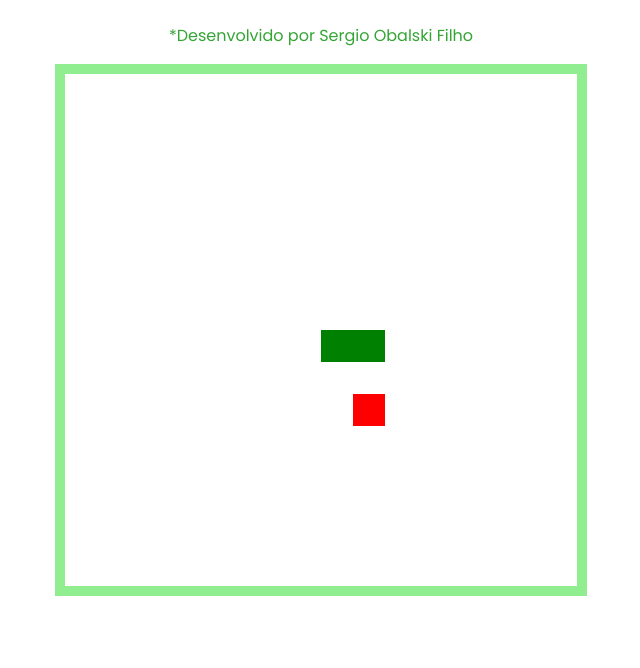
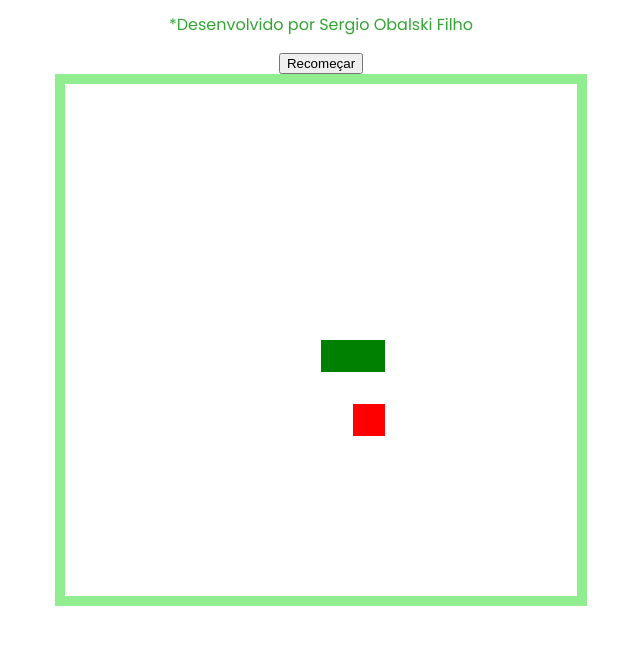
Before and after one commit to serginhobalski/SnakeGame, a plain HTML site: page index.html in a window 1280 px wide. Shown: the part 132-800 px from the top of the page, without its empty margins (295-935 px from the left). Drawn offline with Linux system fonts and the light colour scheme.

Commit message:
Update index.html

```diff
--- a/index.html
+++ b/index.html
@@ -14,6 +14,7 @@
 
     <h1>JOGO DA COBRINHA!</h1>
     <p>*Desenvolvido por Sergio Obalski Filho</p>
+    <input type="button" value="Recomeçar" onClick="window.location.reload()">
 
     <canvas id="snake" width="512" height="512"></canvas>
 
```
